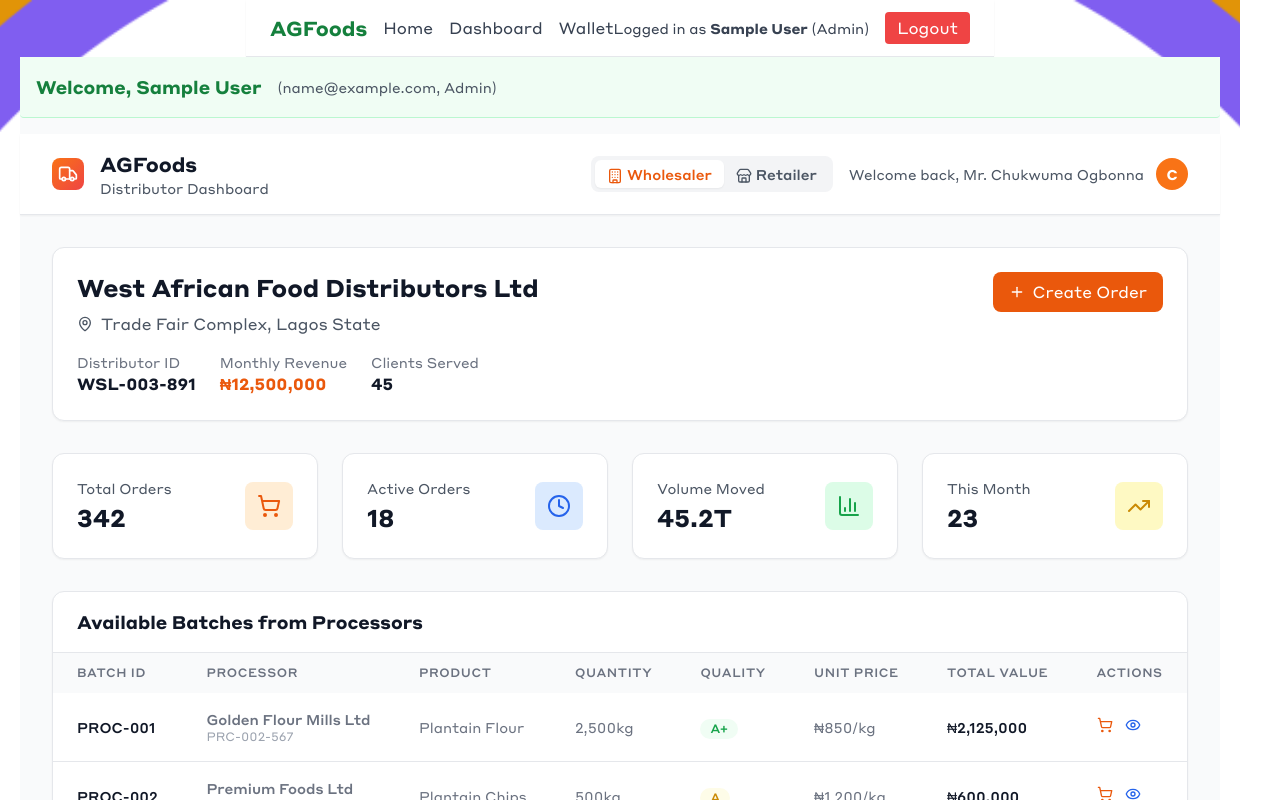
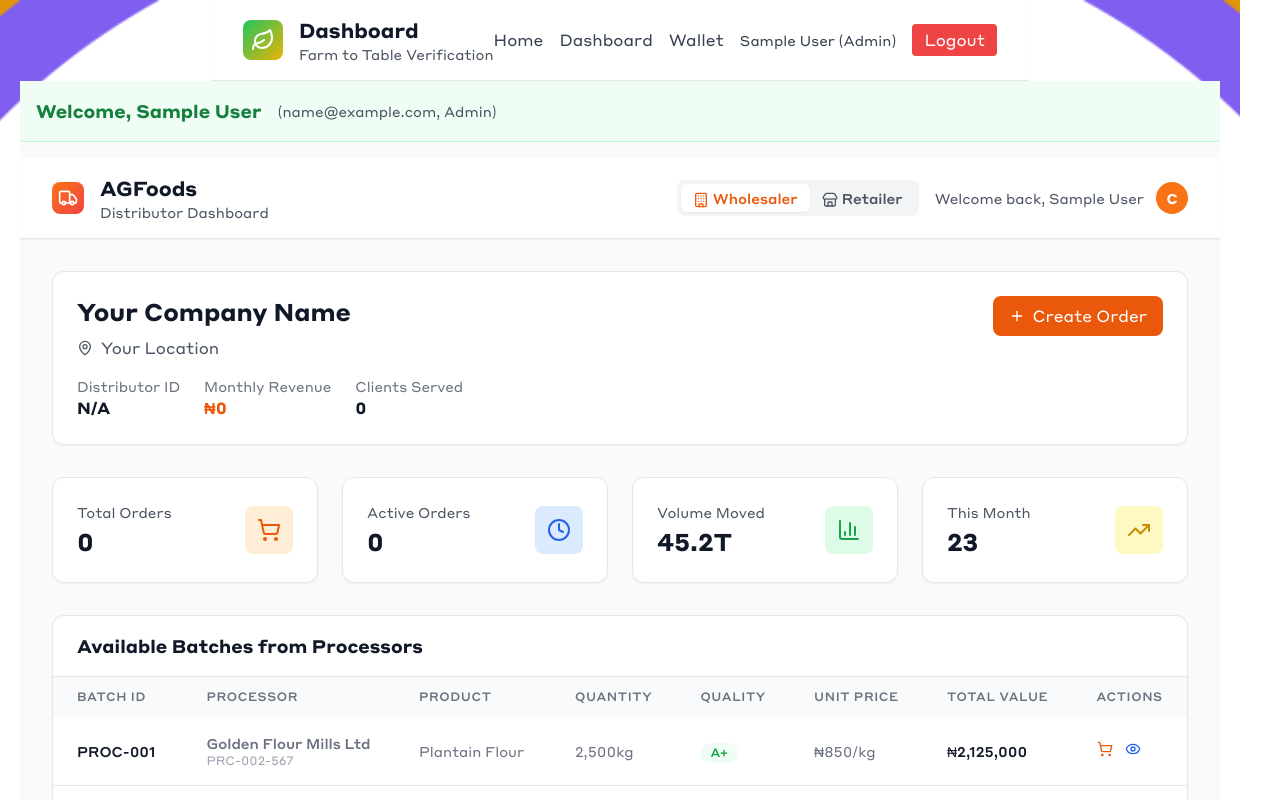
Before and after one commit to AbigailAde/AGFoods, a React (Create React App) app: page /distributor/dashboard in a window 1280 px wide. Shown: the top 800 px of the page. Built offline with nearby package versions, Linux system fonts and the light colour scheme; sample sign-in values are in the browser's storage.

Commit message:
Refactor user dashboards to utilize dynamic user data; remove hardcoded sample data for Farmer, Distributor, Processor, and Consumer components. Update NavBar to reflect user role and improve layout.

```diff
--- a/src/components/Consumer.jsx
+++ b/src/components/Consumer.jsx
@@ -327,34 +327,6 @@ const CustomerOrderDashboard = () => {
         </div>
       )}
       {/* Header */}
-      <header className="bg-white shadow-sm border-b">
-        <div className="max-w-6xl mx-auto px-4 py-4">
-          <div className="flex items-center justify-between">
-            <div className="flex items-center space-x-3">
-              <div className="w-10 h-10 bg-gradient-to-br from-green-500 to-yellow-500 rounded-lg flex items-center justify-center">
-                <Leaf className="w-6 h-6 text-white" />
-              </div>
-              <div>
-                <h1 className="text-xl font-bold text-gray-900">AGFoods</h1>
-                <p className="text-sm text-gray-600">Customer Portal</p>
-              </div>
-            </div>
-            <div className="flex items-center space-x-4">
-              <div className="text-right">
-                <p className="text-sm font-medium text-gray-900">Welcome Back!</p>
-                <p className="text-xs text-gray-500">Fresh • Verified • Delivered</p>
-              </div>
-              <div className="relative">
-                <button className="flex items-center space-x-2 bg-green-600 text-white px-4 py-2 rounded-lg hover:bg-green-700 transition-colors">
-                  <ShoppingCart className="w-4 h-4" />
-                  <span>{cart.length}</span>
-                </button>
-              </div>
-            </div>
-          </div>
-        </div>
-      </header>
-
       {/* Navigation Tabs */}
       <div className="bg-white border-b">
         <div className="max-w-6xl mx-auto px-4">
--- a/src/components/Distributor.jsx
+++ b/src/components/Distributor.jsx
@@ -14,32 +14,6 @@ const DistributorDashboard = () => {
     deliveryDate: '',
     specialInstructions: ''
   });
-
-  // Sample data - in real app, this would come from blockchain/API
-  const distributorData = {
-    wholesaler: {
-      name: "Mr. Chukwuma Ogbonna",
-      companyName: "West African Food Distributors Ltd",
-      location: "Trade Fair Complex, Lagos State",
-      distributorId: "WSL-003-891",
-      totalOrders: 342,
-      activeOrders: 18,
-      monthlyRevenue: "₦12,500,000",
-      clientsServed: 45
-    },
-    retailer: {
-      name: "Mrs. Fatima Abdullahi",
-      companyName: "Golden Gate Supermarket",
-      location: "Victoria Island, Lagos State",
-      distributorId: "RTL-005-234",
-      totalOrders: 89,
-      activeOrders: 7,
-      monthlyRevenue: "₦3,200,000",
-      clientsServed: 850
-    }
-  };
-
-  const currentData = distributorData[distributorType];
 
   // Order type information for wholesalers vs retailers
   const orderTypeInfo = {
@@ -201,7 +175,7 @@ const DistributorDashboard = () => {
                 </button>
               </div>
               <div className="flex items-center space-x-3">
-                <span className="text-sm text-gray-600">Welcome back, {currentData.name}</span>
+                <span className="text-sm text-gray-600">Welcome back, {user?.firstName} {user?.lastName}</span>
                 <div className="w-8 h-8 bg-orange-500 rounded-full flex items-center justify-center">
                   <span className="text-white text-sm font-semibold">
                     {distributorType === 'wholesaler' ? 'C' : 'F'}
@@ -218,25 +192,33 @@ const DistributorDashboard = () => {
         <div className="bg-white rounded-xl shadow-sm border p-6 mb-8">
           <div className="flex items-start justify-between">
             <div>
-              <h2 className="text-2xl font-bold text-gray-900 mb-2">{currentData.companyName}</h2>
+              <h2 className="text-2xl font-bold text-gray-900 mb-2">
+                {user?.companyName || 'Your Company Name'}
+              </h2>
               <div className="flex items-center text-gray-600 mb-4">
                 <MapPin className="w-4 h-4 mr-2" />
-                <span>{currentData.location}</span>
+                <span>{user?.location || 'Your Location'}</span>
               </div>
               <div className="flex items-center space-x-6">
                 <div>
                   <p className="text-sm text-gray-500">Distributor ID</p>
-                  <p className="font-semibold text-gray-900">{currentData.distributorId}</p>
+                  <p className="font-semibold text-gray-900">
+                    {user?.distributorId || 'N/A'}
+                  </p>
                 </div>
                 <div>
                   <p className="text-sm text-gray-500">Monthly Revenue</p>
-                  <p className="font-semibold text-orange-600">{currentData.monthlyRevenue}</p>
+                  <p className="font-semibold text-orange-600">
+                    {user?.monthlyRevenue || '₦0'}
+                  </p>
                 </div>
                 <div>
                   <p className="text-sm text-gray-500">
                     {distributorType === 'wholesaler' ? 'Clients Served' : 'Customers Served'}
                   </p>
-                  <p className="font-semibold text-gray-900">{currentData.clientsServed}</p>
+                  <p className="font-semibold text-gray-900">
+                    {user?.clientsServed || 0}
+                  </p>
                 </div>
               </div>
             </div>
@@ -256,7 +238,9 @@ const DistributorDashboard = () => {
             <div className="flex items-center justify-between">
               <div>
                 <p className="text-sm text-gray-600 mb-1">Total Orders</p>
-                <p className="text-2xl font-bold text-gray-900">{currentData.totalOrders}</p>
+                <p className="text-2xl font-bold text-gray-900">
+                  {user?.totalOrders || 0}
+                </p>
               </div>
               <div className="w-12 h-12 bg-orange-100 rounded-lg flex items-center justify-center">
                 <ShoppingCart className="w-6 h-6 text-orange-600" />
@@ -268,7 +252,9 @@ const DistributorDashboard = () => {
             <div className="flex items-center justify-between">
               <div>
                 <p className="text-sm text-gray-600 mb-1">Active Orders</p>
-                <p className="text-2xl font-bold text-gray-900">{currentData.activeOrders}</p>
+                <p className="text-2xl font-bold text-gray-900">
+                  {user?.activeOrders || 0}
+                </p>
               </div>
               <div className="w-12 h-12 bg-blue-100 rounded-lg flex items-center justify-center">
                 <Clock className="w-6 h-6 text-blue-600" />
--- a/src/components/Farmer.jsx
+++ b/src/components/Farmer.jsx
@@ -13,16 +13,6 @@ const FarmerDashboard = () => {
   });
 
   // Sample data - in real app, this would come from blockchain/API
-  const farmerData = {
-    name: "Samuel Okafor",
-    farmName: "Green Valley Plantain Farm",
-    location: "Onitsha, Anambra State",
-    farmId: "AGF-001-234",
-    totalBatches: 24,
-    activeBatches: 6,
-    revenue: "₦450,000"
-  };
-
   const recentBatches = [
     {
       id: "BTH-001",
@@ -105,7 +95,7 @@ const FarmerDashboard = () => {
               </div>
             </div>
             <div className="flex items-center space-x-3">
-              <span className="text-sm text-gray-600">Welcome back, {farmerData.name}</span>
+              <span className="text-sm text-gray-600">Welcome back, {user?.firstName} {user?.lastName}</span>
               <div className="w-8 h-8 bg-green-500 rounded-full flex items-center justify-center">
                 <span className="text-white text-sm font-semibold">S</span>
               </div>
@@ -119,19 +109,19 @@ const FarmerDashboard = () => {
         <div className="bg-white rounded-xl shadow-sm border p-6 mb-8">
           <div className="flex items-start justify-between">
             <div>
-              <h2 className="text-2xl font-bold text-gray-900 mb-2">{farmerData.farmName}</h2>
+              <h2 className="text-2xl font-bold text-gray-900 mb-2">Your Farm</h2>
               <div className="flex items-center text-gray-600 mb-4">
                 <MapPin className="w-4 h-4 mr-2" />
-                <span>{farmerData.location}</span>
+                <span>{user?.location}</span>
               </div>
               <div className="flex items-center space-x-6">
                 <div>
                   <p className="text-sm text-gray-500">Farm ID</p>
-                  <p className="font-semibold text-gray-900">{farmerData.farmId}</p>
+                  <p className="font-semibold text-gray-900">{user?.farmId}</p>
                 </div>
                 <div>
                   <p className="text-sm text-gray-500">Total Revenue</p>
-                  <p className="font-semibold text-green-600">{farmerData.revenue}</p>
+                  <p className="font-semibold text-green-600">₦{user?.totalRevenue}</p>
                 </div>
               </div>
             </div>
@@ -151,7 +141,7 @@ const FarmerDashboard = () => {
             <div className="flex items-center justify-between">
               <div>
                 <p className="text-sm text-gray-600 mb-1">Total Batches</p>
-                <p className="text-2xl font-bold text-gray-900">{farmerData.totalBatches}</p>
+                <p className="text-2xl font-bold text-gray-900">{user?.totalBatches}</p>
               </div>
               <div className="w-12 h-12 bg-blue-100 rounded-lg flex items-center justify-center">
                 <Package className="w-6 h-6 text-blue-600" />
@@ -163,7 +153,7 @@ const FarmerDashboard = () => {
             <div className="flex items-center justify-between">
               <div>
                 <p className="text-sm text-gray-600 mb-1">Active Batches</p>
-                <p className="text-2xl font-bold text-gray-900">{farmerData.activeBatches}</p>
+                <p className="text-2xl font-bold text-gray-900">{user?.activeBatches}</p>
               </div>
               <div className="w-12 h-12 bg-green-100 rounded-lg flex items-center justify-center">
                 <Clock className="w-6 h-6 text-green-600" />
--- a/src/components/NavBar.jsx
+++ b/src/components/NavBar.jsx
@@ -1,20 +1,54 @@
 import React from 'react';
-import { Link, useNavigate } from 'react-router-dom';
+import { Link, useNavigate, useLocation } from 'react-router-dom';
 import { useAuth } from './AuthContext';
+import { Leaf, Package, Truck, Factory, ShoppingCart } from 'lucide-react';
+
+const roleIcons = {
+  farmer: <Package className="w-5 h-5 text-green-600" />,
+  distributor: <Truck className="w-5 h-5 text-orange-600" />,
+  processor: <Factory className="w-5 h-5 text-purple-600" />,
+  consumer: <ShoppingCart className="w-5 h-5 text-blue-600" />,
+};
+
+const roleTitles = {
+  farmer: 'Farmer Dashboard',
+  distributor: 'Distributor Dashboard',
+  processor: 'Processor Dashboard',
+  consumer: 'Consumer Dashboard',
+};
 
 export default function NavBar() {
   const { user, isAuthenticated, logout } = useAuth();
   const navigate = useNavigate();
+  const location = useLocation();
 
   const handleLogout = () => {
     logout();
     navigate('/login');
   };
 
+  // Determine dashboard title and icon based on route and user role
+  let pageTitle = 'AGFoods';
+  let pageIcon = <Leaf className="w-6 h-6 text-white" />;
+  if (isAuthenticated && user && location.pathname.includes('dashboard')) {
+    pageTitle = roleTitles[user.role] || 'Dashboard';
+    pageIcon = roleIcons[user.role] || <Leaf className="w-6 h-6 text-white" />;
+  }
+
   return (
-    <nav className="bg-white border-b shadow-sm py-3 px-6 flex items-center justify-between">
+    <header className="bg-white shadow-sm border-b">
+      <div className="max-w-7xl mx-auto px-4 sm:px-6 lg:px-8 py-4">
+        <div className="flex items-center justify-between">
           <div className="flex items-center space-x-4">
-        <Link to="/" className="font-bold text-green-700 text-xl">AGFoods</Link>
+            <Link to="/" className="w-10 h-10 bg-gradient-to-br from-green-500 to-yellow-500 rounded-lg flex items-center justify-center">
+              <Leaf className="w-6 h-6 text-white" />
+            </Link>
+            <div>
+              <h1 className="text-xl font-bold text-gray-900">{pageTitle}</h1>
+              <p className="text-sm text-gray-600">Farm to Table Verification</p>
+            </div>
+          </div>
+          <div className="flex items-center space-x-4">
             <Link to="/" className="text-gray-700 hover:text-green-700">Home</Link>
             {isAuthenticated && (
               <>
@@ -36,15 +70,15 @@ export default function NavBar() {
                 </div>
               </>
             )}
-      </div>
-      <div className="flex items-center space-x-4">
             {isAuthenticated && user && (
-          <span className="text-gray-700 text-sm">Logged in as <span className="font-semibold capitalize">{user.firstName} {user.lastName}</span> (<span className="capitalize">{user.role}</span>)</span>
+              <span className="text-gray-700 text-sm ml-4">{user.firstName} {user.lastName} (<span className="capitalize">{user.role}</span>)</span>
             )}
             {isAuthenticated && (
               <button onClick={handleLogout} className="ml-2 px-3 py-1 bg-red-500 text-white rounded hover:bg-red-600">Logout</button>
             )}
           </div>
-    </nav>
+        </div>
+      </div>
+    </header>
   );
 }
--- a/src/components/Processor.jsx
+++ b/src/components/Processor.jsx
@@ -14,15 +14,7 @@ const ProcessorDashboard = () => {
   });
 
   // Sample data - in real app, this would come from blockchain/API
-  const processorData = {
-    name: "Mrs. Adaeze Nwankwo",
-    companyName: "Golden Flour Mills Ltd",
-    location: "Industrial Layout, Nnewi, Anambra State",
-    processorId: "PRC-002-567",
-    totalBatches: 156,
-    activeBatches: 12,
-    monthlyRevenue: "₦2,850,000"
-  };
+  // Remove processorData and all references to it, including the welcome message and company info that uses 'Mrs. Adaeze Nwankwo', 'Golden Flour Mills Ltd', etc. Only use the user info from useAuth and keep the rest of the dashboard functional.
 
   // Processing type information
   const processTypeInfo = {
@@ -162,7 +154,7 @@ const ProcessorDashboard = () => {
               </div>
             </div>
             <div className="flex items-center space-x-3">
-              <span className="text-sm text-gray-600">Welcome back, {processorData.name}</span>
+              <span className="text-sm text-gray-600">Welcome back, {user?.firstName} {user?.lastName}</span>
               <div className="w-8 h-8 bg-purple-500 rounded-full flex items-center justify-center">
                 <span className="text-white text-sm font-semibold">A</span>
               </div>
@@ -176,19 +168,19 @@ const ProcessorDashboard = () => {
         <div className="bg-white rounded-xl shadow-sm border p-6 mb-8">
           <div className="flex items-start justify-between">
             <div>
-              <h2 className="text-2xl font-bold text-gray-900 mb-2">{processorData.companyName}</h2>
+              <h2 className="text-2xl font-bold text-gray-900 mb-2">Your Company Name</h2>
               <div className="flex items-center text-gray-600 mb-4">
                 <MapPin className="w-4 h-4 mr-2" />
-                <span>{processorData.location}</span>
+                <span>Your Location</span>
               </div>
               <div className="flex items-center space-x-6">
                 <div>
                   <p className="text-sm text-gray-500">Processor ID</p>
-                  <p className="font-semibold text-gray-900">{processorData.processorId}</p>
+                  <p className="font-semibold text-gray-900">Your Processor ID</p>
                 </div>
                 <div>
                   <p className="text-sm text-gray-500">Monthly Revenue</p>
-                  <p className="font-semibold text-purple-600">{processorData.monthlyRevenue}</p>
+                  <p className="font-semibold text-purple-600">₦0</p>
                 </div>
               </div>
             </div>
@@ -208,7 +200,7 @@ const ProcessorDashboard = () => {
             <div className="flex items-center justify-between">
               <div>
                 <p className="text-sm text-gray-600 mb-1">Total Processed</p>
-                <p className="text-2xl font-bold text-gray-900">{processorData.totalBatches}</p>
+                <p className="text-2xl font-bold text-gray-900">0</p>
               </div>
               <div className="w-12 h-12 bg-purple-100 rounded-lg flex items-center justify-center">
                 <Factory className="w-6 h-6 text-purple-600" />
@@ -220,7 +212,7 @@ const ProcessorDashboard = () => {
             <div className="flex items-center justify-between">
               <div>
                 <p className="text-sm text-gray-600 mb-1">Active Batches</p>
-                <p className="text-2xl font-bold text-gray-900">{processorData.activeBatches}</p>
+                <p className="text-2xl font-bold text-gray-900">0</p>
               </div>
               <div className="w-12 h-12 bg-blue-100 rounded-lg flex items-center justify-center">
                 <Clock className="w-6 h-6 text-blue-600" />
@@ -232,7 +224,7 @@ const ProcessorDashboard = () => {
             <div className="flex items-center justify-between">
               <div>
                 <p className="text-sm text-gray-600 mb-1">Quality Score</p>
-                <p className="text-2xl font-bold text-gray-900">A+</p>
+                <p className="text-2xl font-bold text-gray-900">N/A</p>
               </div>
               <div className="w-12 h-12 bg-green-100 rounded-lg flex items-center justify-center">
                 <CheckCircle className="w-6 h-6 text-green-600" />
@@ -244,7 +236,7 @@ const ProcessorDashboard = () => {
             <div className="flex items-center justify-between">
               <div>
                 <p className="text-sm text-gray-600 mb-1">This Month</p>
-                <p className="text-2xl font-bold text-gray-900">28</p>
+                <p className="text-2xl font-bold text-gray-900">0</p>
               </div>
               <div className="w-12 h-12 bg-yellow-100 rounded-lg flex items-center justify-center">
                 <TrendingUp className="w-6 h-6 text-yellow-600" />
```
Lines whose indentation alone changed are shown as unchanged.
